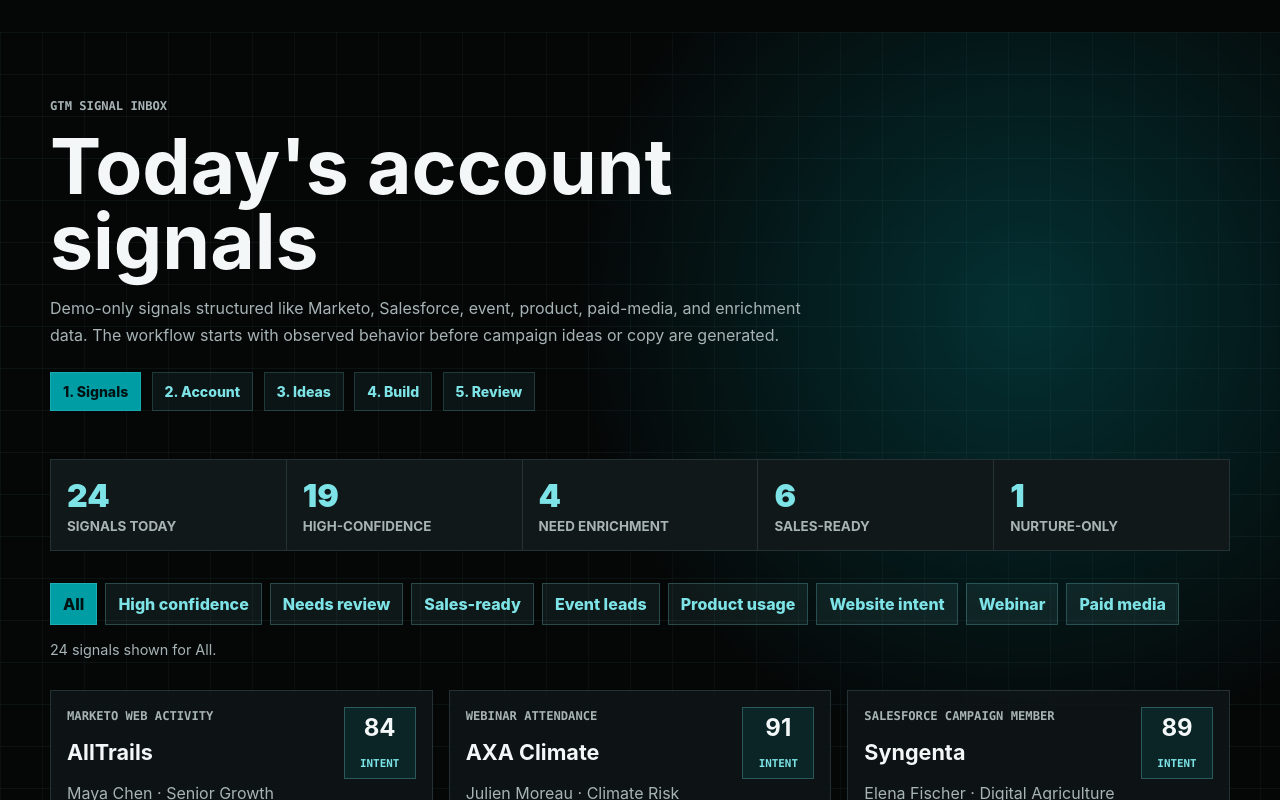
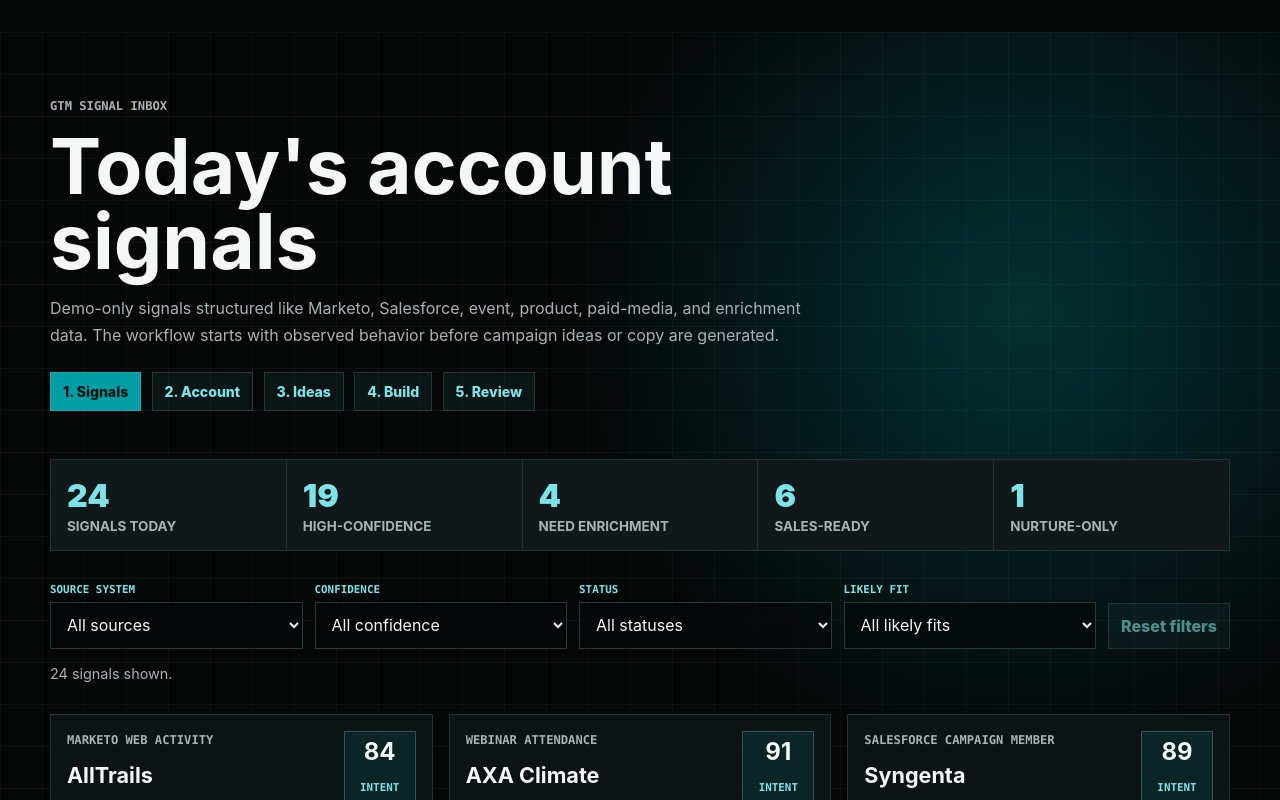
Before and after one commit to akankshalksingh/planet-campaign-brief-agent, a Next.js app: page /signals in a window 1280 px wide. Shown: the top 800 px of the page. Built offline with nearby package versions, Linux system fonts and the light colour scheme.

Commit message:
Add structured signal filters

```diff
--- a/app/globals.css
+++ b/app/globals.css
@@ -863,6 +863,41 @@
   gap: 0.5rem;
 }
 
+.structuredFilters {
+  display: grid;
+  grid-template-columns: repeat(4, minmax(0, 1fr)) auto;
+  align-items: end;
+  gap: 0.75rem;
+}
+
+.structuredFilters label {
+  display: grid;
+  gap: 0.35rem;
+}
+
+.structuredFilters label span {
+  color: var(--planet-cyan-soft);
+  font-family: "IBM Plex Mono", "SFMono-Regular", Consolas, monospace;
+  font-size: 0.68rem;
+  font-weight: 800;
+  text-transform: uppercase;
+}
+
+.structuredFilters select {
+  width: 100%;
+  min-width: 0;
+  border: 1px solid rgba(125, 227, 230, 0.24);
+  background: rgba(5, 7, 7, 0.72);
+  color: var(--planet-text);
+  padding: 0.72rem 0.75rem;
+  outline: none;
+}
+
+.structuredFilters select:focus {
+  border-color: var(--planet-cyan-soft);
+  box-shadow: 0 0 0 3px rgba(0, 157, 165, 0.22);
+}
+
 .filterBar button,
 .primaryLink {
   border: 1px solid rgba(125, 227, 230, 0.24);
@@ -876,6 +911,11 @@
 .filterBar .selected {
   background: var(--planet-cyan);
   color: #001314;
+}
+
+.resetFilters {
+  min-height: 2.85rem;
+  white-space: nowrap;
 }
 
 .filterResultCount {
@@ -1099,6 +1139,7 @@
 
   .workflowBand,
   .signalSummary,
+  .structuredFilters,
   .evidenceList,
   .builderChannels,
   .checklistGrid,
--- a/app/signals/page.tsx
+++ b/app/signals/page.tsx
@@ -4,36 +4,62 @@
 import { useState } from "react";
 import { leadSignals } from "@/lib/signals";
 
-const filters = [
-  "All",
-  "High confidence",
-  "Needs review",
-  "Sales-ready",
-  "Event leads",
-  "Product usage",
-  "Website intent",
-  "Webinar",
-  "Paid media"
-] as const;
-
-type SignalFilter = (typeof filters)[number];
-
 const highConfidence = leadSignals.filter((signal) => signal.confidence === "High" || signal.confidence === "Very High");
 const needsReview = leadSignals.filter((signal) => signal.status === "Needs Enrichment" || signal.status === "Manual Review");
 const salesReady = leadSignals.filter((signal) => signal.status === "Sales Ready");
 const nurtureOnly = leadSignals.filter((signal) => signal.status === "Nurture Only");
 
-function matchesFilter(signal: (typeof leadSignals)[number], filter: SignalFilter) {
-  if (filter === "All") return true;
-  if (filter === "High confidence") return signal.confidence === "High" || signal.confidence === "Very High";
-  if (filter === "Needs review") return signal.status === "Needs Enrichment" || signal.status === "Manual Review";
-  if (filter === "Sales-ready") return signal.status === "Sales Ready";
-  if (filter === "Event leads") return signal.source.includes("Event") || signal.source.includes("SplashThat") || signal.source.includes("CSV");
-  if (filter === "Product usage") return signal.source === "Product Freemium App";
-  if (filter === "Website intent") return signal.source === "Marketo Web Activity" || signal.source === "Website Demo Form";
-  if (filter === "Webinar") return signal.source === "Webinar Attendance" || signal.source === "Salesforce Campaign Member";
-  if (filter === "Paid media") return signal.source === "LinkedIn Paid" || signal.source === "Google Ads" || signal.source === "Organic Social";
-  return true;
+const sourceOptions = Array.from(new Set(leadSignals.map((signal) => signal.source))).sort();
+const confidenceOptions = Array.from(new Set(leadSignals.map((signal) => signal.confidence)));
+const statusOptions = Array.from(new Set(leadSignals.map((signal) => signal.status))).sort();
+const verticalOptions = Array.from(new Set(leadSignals.map((signal) => signal.likelyVertical))).sort();
+
+type SignalFilters = {
+  source: string;
+  confidence: string;
+  status: string;
+  vertical: string;
+};
+
+const defaultFilters: SignalFilters = {
+  source: "All sources",
+  confidence: "All confidence",
+  status: "All statuses",
+  vertical: "All likely fits"
+};
+
+function matchesFilters(signal: (typeof leadSignals)[number], filters: SignalFilters) {
+  return (
+    (filters.source === defaultFilters.source || signal.source === filters.source) &&
+    (filters.confidence === defaultFilters.confidence || signal.confidence === filters.confidence) &&
+    (filters.status === defaultFilters.status || signal.status === filters.status) &&
+    (filters.vertical === defaultFilters.vertical || signal.likelyVertical === filters.vertical)
+  );
+}
+
+function FilterSelect({
+  id,
+  label,
+  value,
+  options,
+  onChange
+}: {
+  id: string;
+  label: string;
+  value: string;
+  options: string[];
+  onChange: (value: string) => void;
+}) {
+  return (
+    <label htmlFor={id}>
+      <span>{label}</span>
+      <select id={id} value={value} onChange={(event) => onChange(event.target.value)}>
+        {options.map((option) => (
+          <option key={option}>{option}</option>
+        ))}
+      </select>
+    </label>
+  );
 }
 
 function SignalCard({ signal }: { signal: (typeof leadSignals)[number] }) {
@@ -66,8 +92,15 @@
 }
 
 export default function SignalInboxPage() {
-  const [activeFilter, setActiveFilter] = useState<SignalFilter>("All");
-  const filteredSignals = leadSignals.filter((signal) => matchesFilter(signal, activeFilter));
+  const [activeFilters, setActiveFilters] = useState<SignalFilters>(defaultFilters);
+  const filteredSignals = leadSignals.filter((signal) => matchesFilters(signal, activeFilters));
+  const hasActiveFilters = Object.entries(defaultFilters).some(
+    ([key, value]) => activeFilters[key as keyof SignalFilters] !== value
+  );
+
+  function updateFilter(key: keyof SignalFilters, value: string) {
+    setActiveFilters((current) => ({ ...current, [key]: value }));
+  }
 
   return (
     <main>
@@ -97,22 +130,45 @@
         <div><span>{nurtureOnly.length}</span><strong>nurture-only</strong></div>
       </section>
 
-      <section className="filterBar" aria-label="Signal filters">
-        {filters.map((filter) => (
-          <button
-            type="button"
-            key={filter}
-            className={activeFilter === filter ? "selected" : ""}
-            onClick={() => setActiveFilter(filter)}
-            aria-pressed={activeFilter === filter}
-          >
-            {filter}
-          </button>
-        ))}
+      <section className="filterBar structuredFilters" aria-label="Signal filters">
+        <FilterSelect
+          id="sourceFilter"
+          label="Source system"
+          value={activeFilters.source}
+          options={[defaultFilters.source, ...sourceOptions]}
+          onChange={(value) => updateFilter("source", value)}
+        />
+        <FilterSelect
+          id="confidenceFilter"
+          label="Confidence"
+          value={activeFilters.confidence}
+          options={[defaultFilters.confidence, ...confidenceOptions]}
+          onChange={(value) => updateFilter("confidence", value)}
+        />
+        <FilterSelect
+          id="statusFilter"
+          label="Status"
+          value={activeFilters.status}
+          options={[defaultFilters.status, ...statusOptions]}
+          onChange={(value) => updateFilter("status", value)}
+        />
+        <FilterSelect
+          id="verticalFilter"
+          label="Likely fit"
+          value={activeFilters.vertical}
+          options={[defaultFilters.vertical, ...verticalOptions]}
+          onChange={(value) => updateFilter("vertical", value)}
+        />
+        <button type="button" className="resetFilters" onClick={() => setActiveFilters(defaultFilters)} disabled={!hasActiveFilters}>
+          Reset filters
+        </button>
       </section>
 
       <section className="filterResultCount">
-        <p>{filteredSignals.length} signal{filteredSignals.length === 1 ? "" : "s"} shown for {activeFilter}.</p>
+        <p>
+          {filteredSignals.length} signal{filteredSignals.length === 1 ? "" : "s"} shown
+          {hasActiveFilters ? " for the selected filters." : "."}
+        </p>
       </section>
 
       <section className="signalGrid">
```
